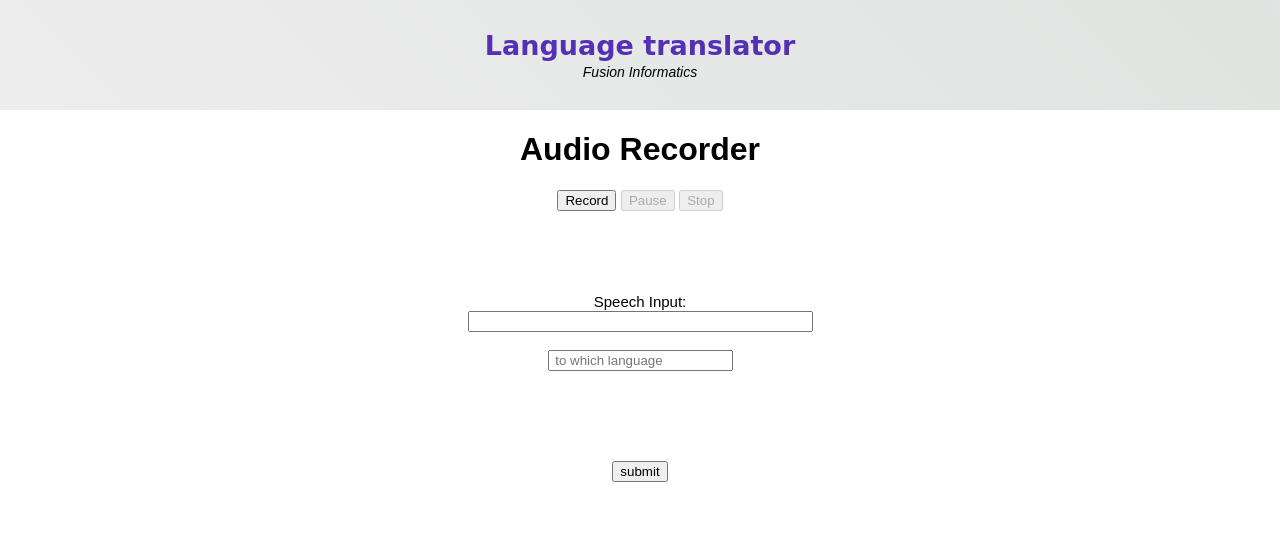
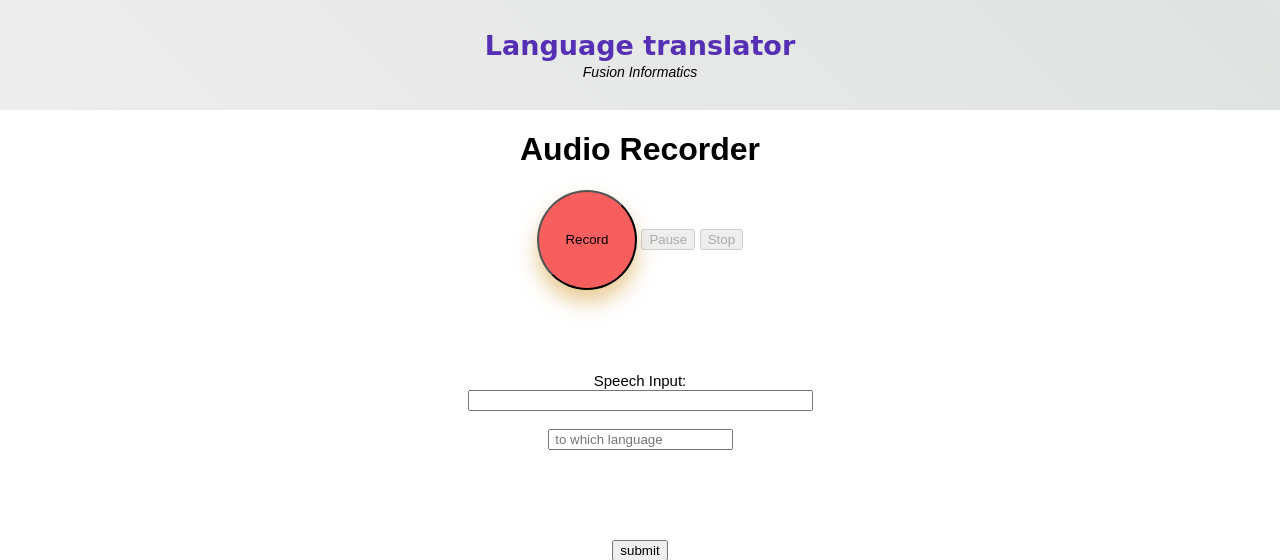
Before and after one commit to Tirth132108/SPEECHLY, a Flask app: page /index in a window 1280 px wide. Shown: the top 560 px of the page. Run offline with Flask 2, Linux system fonts and the light colour scheme; some libraries are stand-ins or nearby versions; some web fonts are replaced.

Commit message:
Add files via upload

```diff
--- a/static/CSS/login.css
+++ b/static/CSS/login.css
@@ -1,7 +1,7 @@
 body {
   margin: 0;
   color: #9e3b08;
-  background: #f5bd8a;
+  background-image: url("img.jpg");
   font: 600 16px/18px 'Open Sans', sans-serif
 }
 
--- a/static/CSS/main.css
+++ b/static/CSS/main.css
@@ -189,3 +189,10 @@ body{
 .safe{
     color: green;
 }
+#recordButton{
+    height: 100px;
+    width: 100px;
+    border-radius: 50%;
+    background-color: #f75f5f;
+    box-shadow: 0 12px 20px 0 rgba(212, 153, 43, 0.5);
+}
```
Also changed, not shown: static/CSS/img.jpg (added).
